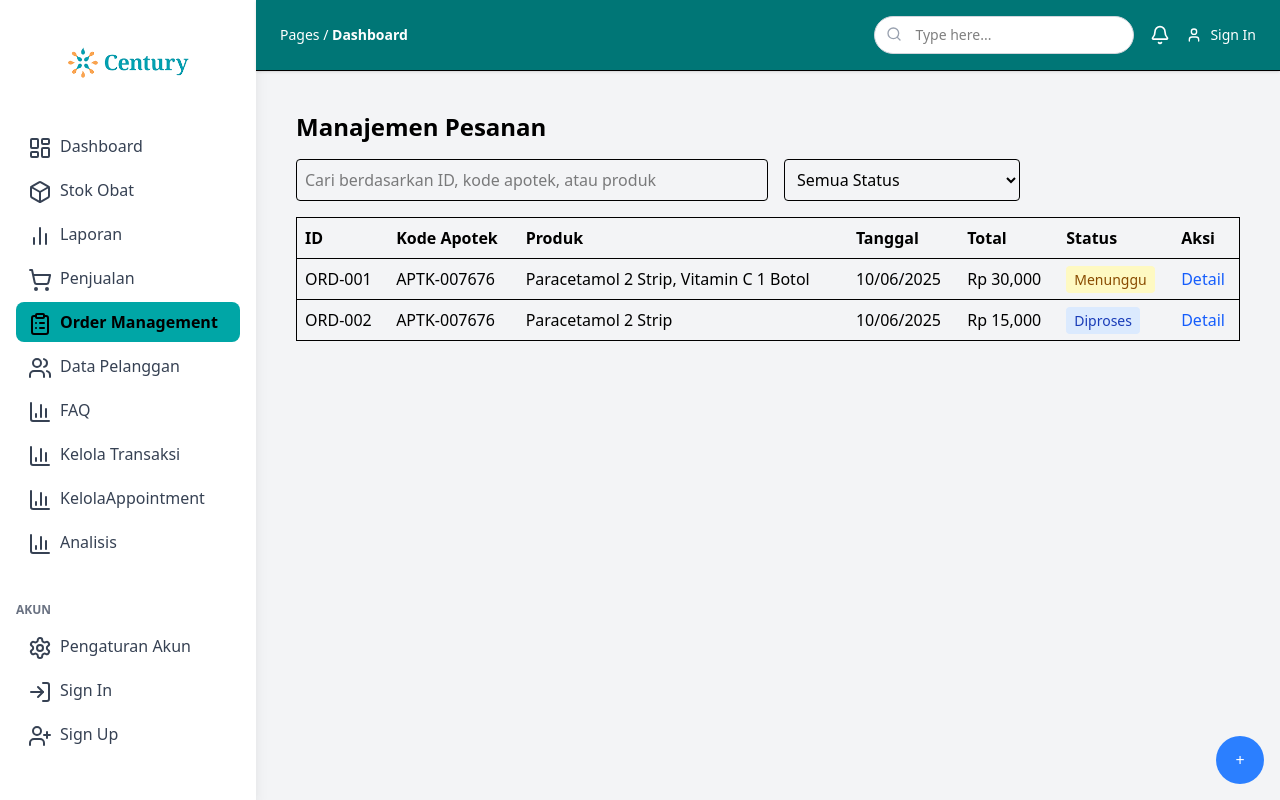
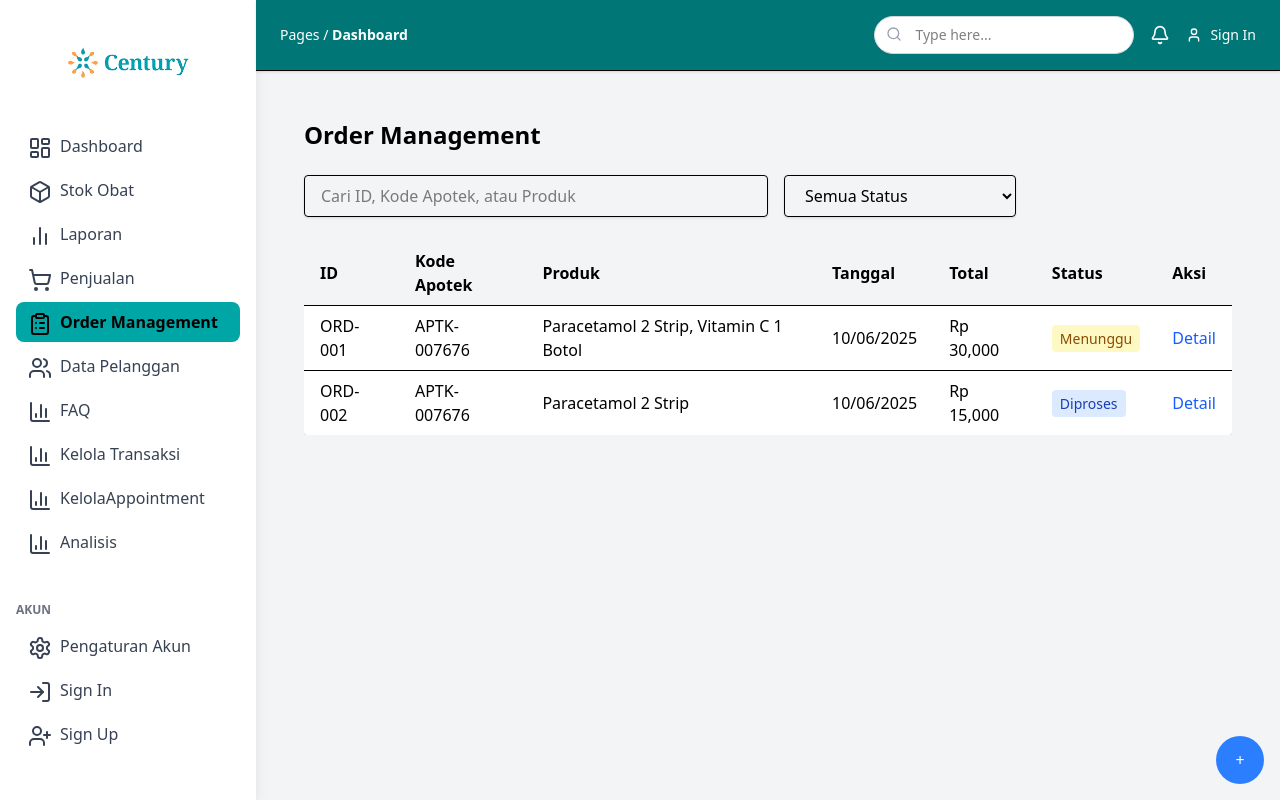
Before and after one commit to Keishavioreen/crm-Kelompok8-23SIA, a React (Vite) app: page /orders in a window 1280 px wide. Built offline with nearby package versions, Linux system fonts and the light colour scheme.

Commit message:
Memperbarui page order dan customer management

```diff
--- a/src/pages/CustomerManagement.jsx
+++ b/src/pages/CustomerManagement.jsx
@@ -123,35 +123,35 @@ export default function CustomerManagement() {
   }
 
   return (
-    <div className="p-6 space-y-6">
-      <h1 className="text-2xl font-bold">Manajemen Pelanggan Apotek</h1>
+    <div className="p-6 space-y-6 max-w-7xl mx-auto">
+      <h1 className="text-2xl font-bold text-gray-800">Manajemen Pelanggan Apotek</h1>
 
       <div className="pb-2">
         <NavLink
           to="/pelanggan/segmentasi"
-          className="text-blue-600 hover:underline"
+          className="text-cyan-600 hover:underline"
         >
           Segmentasi Pelanggan
         </NavLink>
       </div>
 
-      <div className="flex gap-4">
-        <div className="flex-1 p-4 bg-teal-500 text-white rounded-lg shadow flex flex-col">
+      <div className="grid grid-cols-1 md:grid-cols-3 gap-4">
+        <div className="bg-teal-600 text-white p-4 rounded-lg shadow">
           <div className="text-3xl mb-1">👥</div>
           <h2 className="text-sm">Total Pelanggan</h2>
           <p className="text-xl font-semibold">{customers.length} Pelanggan</p>
           <p className="text-xs">Meningkat 8% dari bulan lalu</p>
         </div>
-        <div className="flex-1 p-4 bg-white border rounded-lg shadow flex flex-col">
+        <div className="bg-white p-4 border rounded-lg shadow">
           <div className="text-3xl mb-1">🆕</div>
           <h2 className="text-sm text-gray-600">Pelanggan Baru</h2>
-          <p className="text-xl font-semibold text-black">75 Pelanggan</p>
+          <p className="text-xl font-semibold text-gray-900">75 Pelanggan</p>
           <p className="text-xs text-gray-500">Meningkat 6% dari bulan lalu</p>
         </div>
-        <div className="flex-1 p-4 bg-white border rounded-lg shadow flex flex-col">
+        <div className="bg-white p-4 border rounded-lg shadow">
           <div className="text-3xl mb-1">🔁</div>
           <h2 className="text-sm text-gray-600">Pelanggan Berulang</h2>
-          <p className="text-xl font-semibold text-black">35%</p>
+          <p className="text-xl font-semibold text-gray-900">35%</p>
           <p className="text-xs text-gray-500">Meningkat 2% dari bulan lalu</p>
         </div>
       </div>
@@ -162,12 +162,12 @@ export default function CustomerManagement() {
           placeholder="Cari berdasarkan nama, alamat, email..."
           value={searchTerm}
           onChange={(e) => setSearchTerm(e.target.value)}
-          className="w-full max-w-sm px-3 py-2 border rounded"
+          className="w-full md:w-1/3 px-3 py-2 border rounded shadow-sm"
         />
         <select
           value={genderFilter}
           onChange={(e) => setGenderFilter(e.target.value)}
-          className="px-3 py-2 border rounded"
+          className="px-3 py-2 border rounded shadow-sm"
         >
           <option value="all">Semua Gender</option>
           <option value="Laki-laki">Laki-laki</option>
@@ -176,22 +176,18 @@ export default function CustomerManagement() {
       </div>
 
       {editIndex !== null && (
-        <div className="p-4 bg-white border rounded shadow">
+        <div className="p-6 bg-white border rounded shadow">
           <h2 className="text-lg font-semibold mb-4">Edit Pelanggan</h2>
           <div className="grid md:grid-cols-2 gap-4">
-            {[
-              { label: "Nama", name: "name", type: "text" },
-              { label: "No. Telepon", name: "phone", type: "text" },
-              { label: "Email", name: "email", type: "email" },
-              { label: "Alamat", name: "address", type: "text" },
-              { label: "Tanggal Lahir", name: "birthDate", type: "date" },
-            ].map((field) => (
-              <div key={field.name}>
-                <label className="block mb-1 font-medium">{field.label}</label>
+            {["name", "phone", "email", "address", "birthDate"].map((field) => (
+              <div key={field}>
+                <label className="block mb-1 font-medium capitalize">
+                  {field === "birthDate" ? "Tanggal Lahir" : field === "phone" ? "No. Telepon" : field.charAt(0).toUpperCase() + field.slice(1)}
+                </label>
                 <input
-                  type={field.type}
-                  name={field.name}
-                  value={formData[field.name]}
+                  type={field === "birthDate" ? "date" : "text"}
+                  name={field}
+                  value={formData[field]}
                   onChange={handleChange}
                   className="w-full px-3 py-2 border rounded"
                 />
@@ -214,7 +210,7 @@ export default function CustomerManagement() {
           <div className="flex gap-2 mt-4">
             <button
               onClick={handleUpdateCustomer}
-              className="px-4 py-2 rounded text-white"
+              className="px-4 py-2 text-white rounded"
               style={{ backgroundColor: "#33BFBF" }}
             >
               Simpan Perubahan
--- a/src/pages/OrderManagement.jsx
+++ b/src/pages/OrderManagement.jsx
@@ -58,18 +58,13 @@ export default function OrderManagement() {
   };
 
   const getStatusStyle = (status) => {
-    switch (status) {
-      case 'Menunggu':
-        return 'bg-yellow-100 text-yellow-800';
-      case 'Diproses':
-        return 'bg-blue-100 text-blue-800';
-      case 'Dianter':
-        return 'bg-purple-100 text-purple-800';
-      case 'Selesai':
-        return 'bg-green-100 text-green-800';
-      default:
-        return 'bg-gray-100 text-gray-800';
-    }
+    const styles = {
+      Menunggu: 'bg-yellow-100 text-yellow-800',
+      Diproses: 'bg-blue-100 text-blue-800',
+      Dianter: 'bg-purple-100 text-purple-800',
+      Selesai: 'bg-green-100 text-green-800'
+    };
+    return styles[status] || 'bg-gray-100 text-gray-800';
   };
 
   const filteredOrders = orders.filter(order => {
@@ -82,20 +77,19 @@ export default function OrderManagement() {
   });
 
   return (
-    <div className="p-4">
-      <h2 className="text-2xl font-bold mb-4">Manajemen Pesanan</h2>
+    <div className="p-6 space-y-6">
+      <h2 className="text-2xl font-bold">Order Management</h2>
 
-      {/* Search & Filter */}
-      <div className="flex flex-col md:flex-row gap-4 mb-4">
+      <div className="flex flex-col md:flex-row gap-4">
         <input
           type="text"
-          placeholder="Cari berdasarkan ID, kode apotek, atau produk"
-          className="border p-2 rounded w-full md:w-1/2"
+          placeholder="Cari ID, Kode Apotek, atau Produk"
+          className="w-full md:w-1/2 px-4 py-2 border rounded shadow"
           value={searchTerm}
           onChange={(e) => setSearchTerm(e.target.value)}
         />
         <select
-          className="border p-2 rounded w-full md:w-1/4"
+          className="w-full md:w-1/4 px-4 py-2 border rounded shadow"
           value={filterStatus}
           onChange={(e) => setFilterStatus(e.target.value)}
         >
@@ -107,17 +101,17 @@ export default function OrderManagement() {
         </select>
       </div>
 
-      {/* Table */}
-      <table className="w-full table-auto border">
+      <div className="overflow-x-auto">
+        <table className="min-w-full bg-white shadow rounded">
           <thead className="bg-gray-100 text-left">
             <tr>
-            <th className="p-2">ID</th>
-            <th className="p-2">Kode Apotek</th>
-            <th className="p-2">Produk</th>
-            <th className="p-2">Tanggal</th>
-            <th className="p-2">Total</th>
-            <th className="p-2">Status</th>
-            <th className="p-2">Aksi</th>
+              <th className="px-4 py-2">ID</th>
+              <th className="px-4 py-2">Kode Apotek</th>
+              <th className="px-4 py-2">Produk</th>
+              <th className="px-4 py-2">Tanggal</th>
+              <th className="px-4 py-2">Total</th>
+              <th className="px-4 py-2">Status</th>
+              <th className="px-4 py-2">Aksi</th>
             </tr>
           </thead>
           <tbody>
@@ -132,18 +126,18 @@ export default function OrderManagement() {
                 const total = order.products.reduce((acc, p) => acc + p.price, 0);
                 return (
                   <React.Fragment key={order.id}>
-                  <tr className="border-t">
-                    <td className="p-2">{order.id}</td>
-                    <td className="p-2">{order.kodeApotek}</td>
-                    <td className="p-2">{order.products.map(p => p.name).join(', ')}</td>
-                    <td className="p-2">{order.date}</td>
-                    <td className="p-2">Rp {total.toLocaleString()}</td>
-                    <td className="p-2">
+                    <tr className="border-t hover:bg-gray-50">
+                      <td className="px-4 py-2">{order.id}</td>
+                      <td className="px-4 py-2">{order.kodeApotek}</td>
+                      <td className="px-4 py-2">{order.products.map(p => p.name).join(', ')}</td>
+                      <td className="px-4 py-2">{order.date}</td>
+                      <td className="px-4 py-2">Rp {total.toLocaleString()}</td>
+                      <td className="px-4 py-2">
                         <span className={`px-2 py-1 rounded text-sm font-medium ${getStatusStyle(order.status)}`}>
                           {order.status}
                         </span>
                       </td>
-                    <td className="p-2 text-blue-600 cursor-pointer" onClick={() => toggleDetail(order.id)}>
+                      <td className="px-4 py-2 text-blue-600 cursor-pointer" onClick={() => toggleDetail(order.id)}>
                         {expandedId === order.id ? 'Tutup' : 'Detail'}
                       </td>
                     </tr>
@@ -181,14 +175,13 @@ export default function OrderManagement() {
 
                           <div className="mt-4 flex gap-2">
                             <button
-                            className="text-white px-4 py-1 rounded"
+                              className="text-white px-4 py-2 rounded shadow"
                               style={{ backgroundColor: '#007676' }}
                               onClick={() => handleSave(order.id)}
                             >
                               Simpan
                             </button>
-
-                          <button className="bg-gray-500 text-white px-4 py-1 rounded">
+                            <button className="bg-gray-500 text-white px-4 py-2 rounded shadow">
                               Kirim Notif
                             </button>
                           </div>
@@ -202,5 +195,6 @@ export default function OrderManagement() {
           </tbody>
         </table>
       </div>
+    </div>
   );
 }
```
Lines whose indentation alone changed are shown as unchanged.
